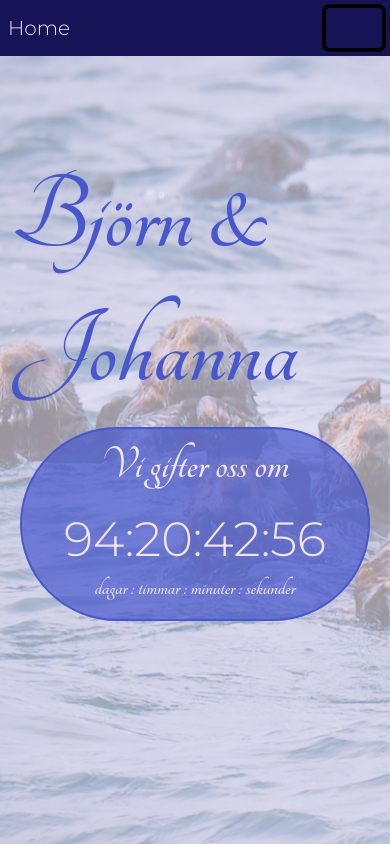
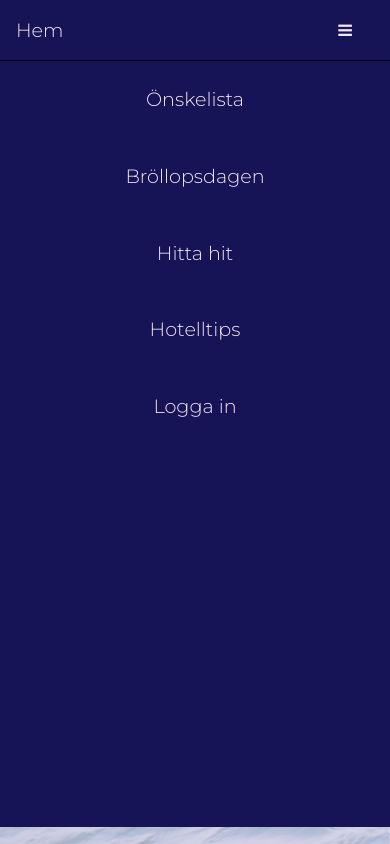
Before and after one commit to AmandaHeideman/JBWedding, a React (Create React App) app in the folder client/: page / in a window 390 px wide. Both pictures are taken after a click on the button 354 px from the left and 28 px from the top of the page. Built offline with nearby package versions, Linux system fonts and the light colour scheme.

Commit message:
make mobile accessible

```diff
--- a/client/public/index.html
+++ b/client/public/index.html
@@ -6,7 +6,7 @@
     <meta name="viewport" content="width=device-width, initial-scale=1" />
 
     <link rel="apple-touch-icon" href="./favicon_io/apple-touch-icon.png" />
-
+    <link rel="stylesheet" href="https://cdnjs.cloudflare.com/ajax/libs/font-awesome/4.7.0/css/font-awesome.min.css">
 
     <title>Johanna och Björns bröllop</title>
   </head>
--- a/client/src/components/Navigation.jsx
+++ b/client/src/components/Navigation.jsx
@@ -3,6 +3,7 @@ import FetchUser from "./FetchUser";
 
 const Navigation = () => {
   const [role, setRole] = useState();
+  const [isNavExpanded, setIsNavExpanded] = useState(false);
 
   const adminRoles = ["superadmin", "bridalCouple", "mum", "toastmaster"];
   const admin = adminRoles.includes(role);
@@ -23,46 +24,42 @@ const Navigation = () => {
   }
 
   return (
-    <nav className="navbar navbar-expand-sm text-center p-2 fixed-top">
-      <a className="navbar-brand" href="/">
-        Home
+    <div className="nav text-center p-2 fixed-top">
+      <a className="nav-home p-2" href="/">
+        Hem
       </a>
-      <button
-        className="navbar-toggler"
-        type="button"
-        data-toggle="collapse"
-        data-target="#navbarNav"
-        aria-controls="navbarNav"
-        aria-expanded="false"
-        aria-label="Toggle navigation"
-      >
-        <span className="navbar-toggler-icon"></span>
-      </button>
-      <div className="collapse navbar-collapse" id="navbarNav">
-        <ul className="navbar-nav">
-          <li className="nav-item">
-            <a className="nav-link" href="/wishlist">
+    <button
+      className="fa fa-bars"
+      onClick={() => {
+          setIsNavExpanded(!isNavExpanded);
+      }}>
+    </button>
+    <div className="nav-menu">
+
+        <ul className={isNavExpanded && "expanded"}>
+          <li>
+            <a href="/wishlist">
               Önskelista
             </a>
           </li>
-          <li className="nav-item">
-            <a className="nav-link" href="/weddingday">
+          <li>
+            <a href="/weddingday">
               Bröllopsdagen
             </a>
           </li>
-          <li className="nav-item">
-            <a className="nav-link" href="/directions">
+          <li>
+            <a href="/directions">
               Hitta hit
             </a>
           </li>
-          <li className="nav-item">
-            <a className="nav-link" href="/hotels">
+          <li>
+            <a href="/hotels">
               Hotelltips
             </a>
           </li>
           {!token && (
-            <li className="nav-item">
-              <a className="nav-link" href="/login">
+            <li>
+              <a href="/login">
                 Logga in
               </a>
             </li>
@@ -70,14 +67,14 @@ const Navigation = () => {
 
           {token && (
             <>
-            <li className="nav-item">
-              <a className="nav-link" href="/registration">
+            <li>
+              <a href="/registration">
                 Anmälan
               </a>
             </li>
 
-            <li className="nav-item">
-              <a className="nav-link curser-pointer" onClick={logout} href="/">
+            <li>
+              <a onClick={logout} href="/">
                 Logga ut
               </a>
             </li>
@@ -85,8 +82,8 @@ const Navigation = () => {
           )}
 
           {admin === true && (
-            <li className="nav-item dropdown">
-            <a className="nav-link dropdown-toggle" href="/admin" data-bs-toggle="dropdown"  aria-expanded="false">
+            <li className="dropdown">
+            <a className="dropdown-toggle" href="/admin" data-bs-toggle="dropdown"  aria-expanded="false">
               Admin
             </a>
             <div className="dropdown-menu" aria-labelledby="navbarDropdownMenuLink">
@@ -96,8 +93,8 @@ const Navigation = () => {
 
           )}
         </ul>
-      </div>
-    </nav>
+          </div>
+    </div>
   );
 };
 
--- a/client/src/styles/style.css
+++ b/client/src/styles/style.css
@@ -1,7 +1,7 @@
 @import url("https://fonts.googleapis.com/css2?family=Montserrat:wght@300&display=swap");
 @import url("https://fonts.googleapis.com/css2?family=Tangerine:wght@700&display=swap");
 * {
-  font-family: 'Montserrat', sans-serif;
+  font-family: "Montserrat", sans-serif;
 }
 
 .body {
@@ -12,8 +12,13 @@
   background-attachment: fixed;
 }
 
-h1, h2, h3, h4, h5, h6 {
-  font-family: 'Tangerine', cursive;
+h1,
+h2,
+h3,
+h4,
+h5,
+h6 {
+  font-family: "Tangerine", cursive;
 }
 
 input {
@@ -26,43 +31,69 @@ input {
 }
 
 .button {
-  background-color: #ACA8F3;
+  background-color: #aca8f3;
   color: #161457;
   border: none;
   border-radius: 10px;
   padding: 8px;
 }
 
-.navbar {
+.nav {
   background-color: #161457;
-  color: #F3E5F3;
+  color: #f3e5f3;
   display: -webkit-box;
   display: -ms-flexbox;
   display: flex;
-  -webkit-box-pack: space-evenly;
-      -ms-flex-pack: space-evenly;
-          justify-content: space-evenly;
+  -webkit-box-pack: justify;
+      -ms-flex-pack: justify;
+          justify-content: space-between;
+  -webkit-box-align: center;
+      -ms-flex-align: center;
+          align-items: center;
 }
 
-.navbar a {
-  color: #F3E5F3;
+.nav .dropdown-item {
+  color: #0f0f17;
 }
 
-.navbar a:hover, .navbar a:focus {
-  color: #ACA8F3;
+.nav .dropdown-item:hover, .nav .dropdown-item:focus {
+  color: #161457;
 }
 
-.navbar .dropdown-item {
-  color: #0F0F17;
+.nav .nav-home {
+  text-decoration: none;
+  font-size: 1.2rem;
+  color: #f3e5f3;
 }
 
-.navbar .dropdown-item:hover, .navbar .dropdown-item:focus {
-  color: #161457;
+.nav-menu ul {
+  display: -webkit-box;
+  display: -ms-flexbox;
+  display: flex;
+  padding: 0;
+  height: 25px;
+  margin: 0;
+}
+
+.nav-menu li {
+  list-style-type: none;
+  margin: 0 1rem;
+}
+
+.nav-menu li a {
+  text-decoration: none;
+  display: block;
+  width: 100%;
+  color: #f3e5f3;
+}
+
+.nav-menu li a:hover, .nav-menu li a:focus {
+  color: #aca8f3;
 }
 
 .styled-div {
   background-color: rgba(243, 229, 243, 0.8);
-  border: #ACA8F3 2px solid;
+  border: #aca8f3 2px solid;
   border-radius: 20px;
   padding: 15px;
   width: -webkit-fit-content;
@@ -103,7 +134,7 @@ input {
 
 .homepage {
   height: 80vh;
-  color: #4758CE;
+  color: #4758ce;
 }
 
 .homepage h1 {
@@ -111,10 +142,10 @@ input {
 }
 
 .homepage .countdownContainer {
-  background-color: #4758CE;
+  background-color: #4758ce;
   background-color: rgba(71, 88, 206, 0.7);
-  border: #4758CE 2px solid;
-  color: #F3E5F3;
+  border: #4758ce 2px solid;
+  color: #f3e5f3;
   width: 350px;
   border-radius: 100px;
 }
@@ -125,12 +156,6 @@ input {
 
 .homepage .countdownContainer .countdown {
   font-size: 3rem;
-}
-
-.homepage iframe {
-  width: 600px;
-  height: 450px;
-  border: 10px;
 }
 
 .loginpage a {
@@ -204,11 +229,11 @@ input {
 }
 
 .registration a {
-  color: #4758CE;
+  color: #4758ce;
 }
 
 .registration a:hover, .registration a:focus {
-  color: #ACA8F3;
+  color: #aca8f3;
 }
 
 .reg-form {
@@ -220,8 +245,8 @@ input {
 }
 
 .reg-form .form-group .form-check-input:checked {
-  background-color: #4758CE;
-  border-color: #4758CE;
+  background-color: #4758ce;
+  border-color: #4758ce;
 }
 
 .weddingday img {
@@ -236,4 +261,96 @@ input {
   -o-object-fit: fill;
      object-fit: fill;
 }
+
+.fa-bars {
+  border: 0;
+  height: 40px;
+  width: 40px;
+  padding: 0.5rem;
+  border-radius: 50%;
+  background-color: #161457;
+  color: #f3e5f3;
+  cursor: pointer;
+  -webkit-transition: 0.2s ease-in-out;
+  transition: 0.2s ease-in-out;
+  position: absolute;
+  top: 50%;
+  right: 25px;
+  -webkit-transform: translateY(-50%);
+          transform: translateY(-50%);
+  display: none;
+}
+
+.fa-bars:hover {
+  background-color: #4758ce;
+}
+
+@media screen and (max-width: 770px) {
+  .fa-bars {
+    display: block;
+  }
+  .nav-menu ul {
+    position: absolute;
+    top: 60px;
+    left: 0;
+    -webkit-box-orient: vertical;
+    -webkit-box-direction: normal;
+        -ms-flex-direction: column;
+            flex-direction: column;
+    width: 100%;
+    height: calc(100vh - 77px);
+    background-color: #161457;
+    border-top: 1px solid black;
+    display: none;
+  }
+  .nav-menu .expanded {
+    display: block;
+  }
+  .nav-menu li {
+    text-align: center;
+    margin: 0;
+  }
+  .nav-menu li a {
+    color: #f3e5f3;
+    width: 100%;
+    padding: 1.5rem 0;
+    font-size: 1.2rem;
+  }
+  .nav-menu li:hover {
+    background-color: #4758ce;
+  }
+  .homepage h1 {
+    width: 100%;
+    font-size: 15vw;
+    text-align: center;
+  }
+  .homepage .countdownContainer {
+    width: 70%;
+    border-radius: 100px;
+  }
+  .homepage .countdownContainer h4 {
+    font-size: 7vw;
+  }
+  .homepage .countdownContainer .countdown {
+    font-size: 7vw;
+  }
+}
+
+@media screen and (max-width: 500px) {
+  .homepage h1 {
+    width: 100%;
+    font-size: 5rem;
+    text-align: center;
+  }
+  .homepage .countdownContainer {
+    width: 80%;
+    border-radius: 100px;
+  }
+  .homepage .countdownContainer h4 {
+    font-size: 2rem;
+  }
+  .homepage .countdownContainer .countdown {
+    font-size: 2rem;
+  }
+}
 /*# sourceMappingURL=style.css.map */
--- a/client/src/styles/style.scss
+++ b/client/src/styles/style.scss
@@ -1,17 +1,17 @@
-@import url('https://fonts.googleapis.com/css2?family=Montserrat:wght@300&display=swap');
-@import url('https://fonts.googleapis.com/css2?family=Tangerine:wght@700&display=swap');
+@import url("https://fonts.googleapis.com/css2?family=Montserrat:wght@300&display=swap");
+@import url("https://fonts.googleapis.com/css2?family=Tangerine:wght@700&display=swap");
 
-$light: #F3E5F3;
-$lightAcc: #ACA8F3;
-$main: #4758CE;
+$light: #f3e5f3;
+$lightAcc: #aca8f3;
+$main: #4758ce;
 $darkAcc: #161457;
-$dark: #0F0F17;
+$dark: #0f0f17;
 
 * {
-  font-family: 'Montserrat', sans-serif;
+  font-family: "Montserrat", sans-serif;
 }
 
-.body{
+.body {
   min-height: 100vh;
   //background-color: $light;
   background-image: url("./images/bg5.jpg");
@@ -21,20 +21,25 @@ $dark: #0F0F17;
   background-attachment: fixed;
 }
 
-h1, h2, h3, h4, h5, h6{
-  font-family: 'Tangerine', cursive;
+h1,
+h2,
+h3,
+h4,
+h5,
+h6 {
+  font-family: "Tangerine", cursive;
 }
 
-input{
+input {
   border: none;
 }
 
-.page-header{
+.page-header {
   font-size: 4rem;
   padding-top: 20px;
 }
 
-.button{
+.button {
   background-color: $lightAcc;
   color: $darkAcc;
   border: none;
@@ -42,26 +47,50 @@ input{
   padding: 8px;
 }
 
-.navbar{
+.nav {
   background-color: $darkAcc;
   color: $light;
   display: flex;
-  justify-content:space-evenly;
-  a{
+  justify-content: space-between;
+  align-items: center;
+
+  .dropdown-item {
+    color: $dark;
+    &:hover,
+    &:focus {
+      color: $darkAcc;
+    }
+  }
+  .nav-home {
+    text-decoration: none;
+    font-size: 1.2rem;
     color: $light;
-    &:hover, &:focus{
+  }
+}
+
+.nav-menu {
+  ul {
+    display: flex;
+    padding: 0;
+    height: 25px;
+    margin: 0;
+  }
+  li {
+    list-style-type: none;
+    margin: 0 1rem;
+
+    a {
+      text-decoration: none;
+      display: block;
+      width: 100%;
+      color: $light;
+      &:hover, &:focus {
         color: $lightAcc;
       }
     }
-  .dropdown-item{
-    color: $dark;
-    &:hover, &:focus{
-      color: $darkAcc;
   }
 }
-}
-
-.styled-div{
+.styled-div {
   background-color: rgba(243, 229, 243, 0.8);
   border: $lightAcc 2px solid;
   border-radius: 20px;
@@ -69,30 +98,30 @@ input{
   width: fit-content;
   margin: 20px;
 }
-.d-grid-40-60{
+.d-grid-40-60 {
   display: grid;
   grid-template-columns: 40% 60%;
 }
 
-.d-grid-60-40{
+.d-grid-60-40 {
   display: grid;
   grid-template-columns: 60% 40%;
 }
 
-.center{
+.center {
   display: flex;
   flex-direction: column;
   justify-content: center;
   align-items: center;
 }
 
-.homepage{
+.homepage {
   height: 80vh;
   color: $main;
-  h1{
+  h1 {
     font-size: 7rem;
   }
-  .countdownContainer{
+  .countdownContainer {
     background-color: $main;
 
     background-color: rgba(71, 88, 206, 0.7);
@@ -100,37 +129,31 @@ input{
     color: $light;
     width: 350px;
     border-radius: 100px;
-    h4{
+    h4 {
       font-size: 3rem;
     }
-    .countdown{
+    .countdown {
       font-size: 3rem;
     }
   }
-  iframe{
-    width: 600px;
-    height: 450px;
-    border: 10px;
-  }
 }
 
-.loginpage a{
+.loginpage a {
   font-size: 1rem;
 }
-.wishlist{
+.wishlist {
   color: $darkAcc;
 
-  .list-container{
+  .list-container {
     display: flex;
     flex-direction: column;
     justify-content: space-between;
     padding-bottom: 0;
-    p{
+    p {
       font-size: 0.9rem;
     }
-
   }
-  .gifts{
+  .gifts {
     font-size: 1.2rem;
     padding: 5px;
 
@@ -138,47 +161,48 @@ input{
       box-shadow: none;
       color: $main;
     } */
-    .checkbox:checked:before{
-      background-color:green;
+    .checkbox:checked:before {
+      background-color: green;
     }
   }
 }
-  .wishlist-other-gifts{
+.wishlist-other-gifts {
   padding: 15px;
   width: fit-content;
   margin: 20px;
-    .styled-div{
+  .styled-div {
     margin-top: 0;
     width: 100%;
   }
-    input{
+  input {
     width: 70%;
   }
-    button{
+  button {
     width: 25%;
   }
 }
 
-.registration{
-  div{
+.registration {
+  div {
     width: 90%;
-    margin:auto;
+    margin: auto;
   }
-  span{
+  span {
     max-width: 40%;
     min-width: 20%;
   }
-  a{
+  a {
     color: $main;
-    &:hover, &:focus{
+    &:hover,
+    &:focus {
       color: $lightAcc;
     }
   }
 }
 
-.reg-form{
+.reg-form {
   width: 80%;
-  .form-group{
+  .form-group {
     margin: 10px;
     .form-check-input:checked {
       background-color: $main;
@@ -195,9 +219,105 @@ input{
 }
 
 .directions {
-  .map{
+  .map {
     width: 100%;
     height: 100%;
     object-fit: fill;
   }
 }
+.fa-bars {
+  border: 0;
+  height: 40px;
+  width: 40px;
+  padding: 0.5rem;
+  border-radius: 50%;
+  background-color: #161457;
+  color: #f3e5f3;
+  cursor: pointer;
+  transition: 0.2s ease-in-out;
+  position: absolute;
+  top: 50%;
+  right: 25px;
+  transform: translateY(-50%);
+  display: none;
+  &:hover {
+    background-color: #4758ce;
+  }
+}
+
+@media screen and (max-width: 770px) {
+  .fa-bars {
+    display: block;
+  }
+  .nav-menu {
+    ul {
+      // navigation menu is positioned to start 60px from the top of the document (which is directly below the navbar)
+      position: absolute;
+      top: 60px;
+      left: 0;
+      // stacks the li tags vertically
+      flex-direction: column;
+      // makes menu span full height and width
+      width: 100%;
+      height: calc(100vh - 77px);
+      background-color: #161457;
+      border-top: 1px solid black;
+      display: none;
+    }
+    .expanded {
+      display: block;
+    }
+    li {
+      // centers link text and strips off margin
+      text-align: center;
+      margin: 0;
+      a {
+        color: #f3e5f3;
+        // increases the surface area of the anchor tag to span the full width of the menu
+        width: 100%;
+        padding: 1.5rem 0;
+        font-size: 1.2rem;
+      }
+      &:hover {
+        background-color: #4758ce;
+      }
+    }
+  }
+  .homepage {
+    h1 {
+      width: 100%;
+      font-size: 15vw;
+      text-align: center;
+    }
+    .countdownContainer {
+      width: 70%;
+      border-radius: 100px;
+      h4 {
+        font-size: 7vw;
+      }
+      .countdown {
+        font-size: 7vw;
+      }
+    }
+  }
+}
+
+@media screen and (max-width: 500px) {
+  .homepage {
+    h1 {
+      width: 100%;
+      font-size: 5rem;
+      text-align: center;
+    }
+    .countdownContainer {
+      width: 80%;
+      border-radius: 100px;
+      h4 {
+        font-size: 2rem;
+      }
+      .countdown {
+        font-size: 2rem;
+      }
+    }
+  }
+}
```
Also changed, not shown: 1 other file (tests, documents, lock files or other folders). Lines whose indentation alone changed are shown as unchanged.
